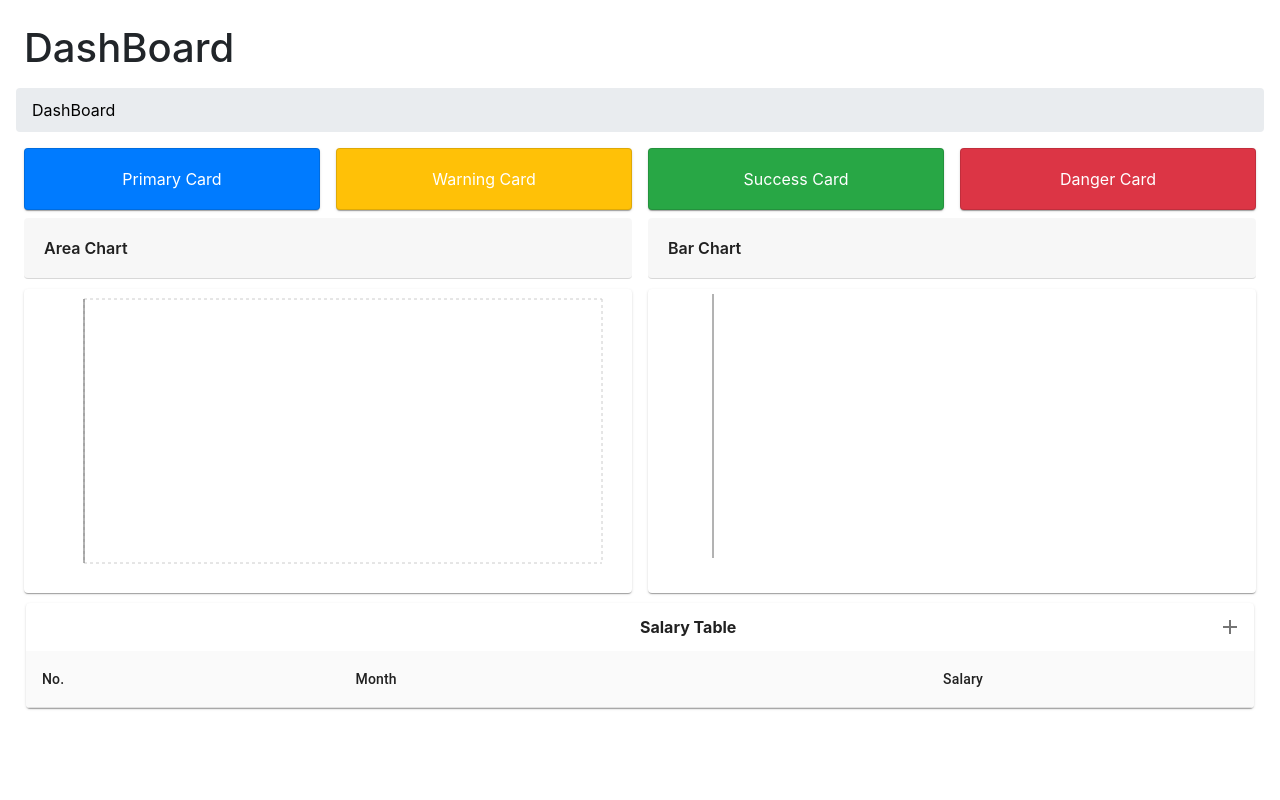
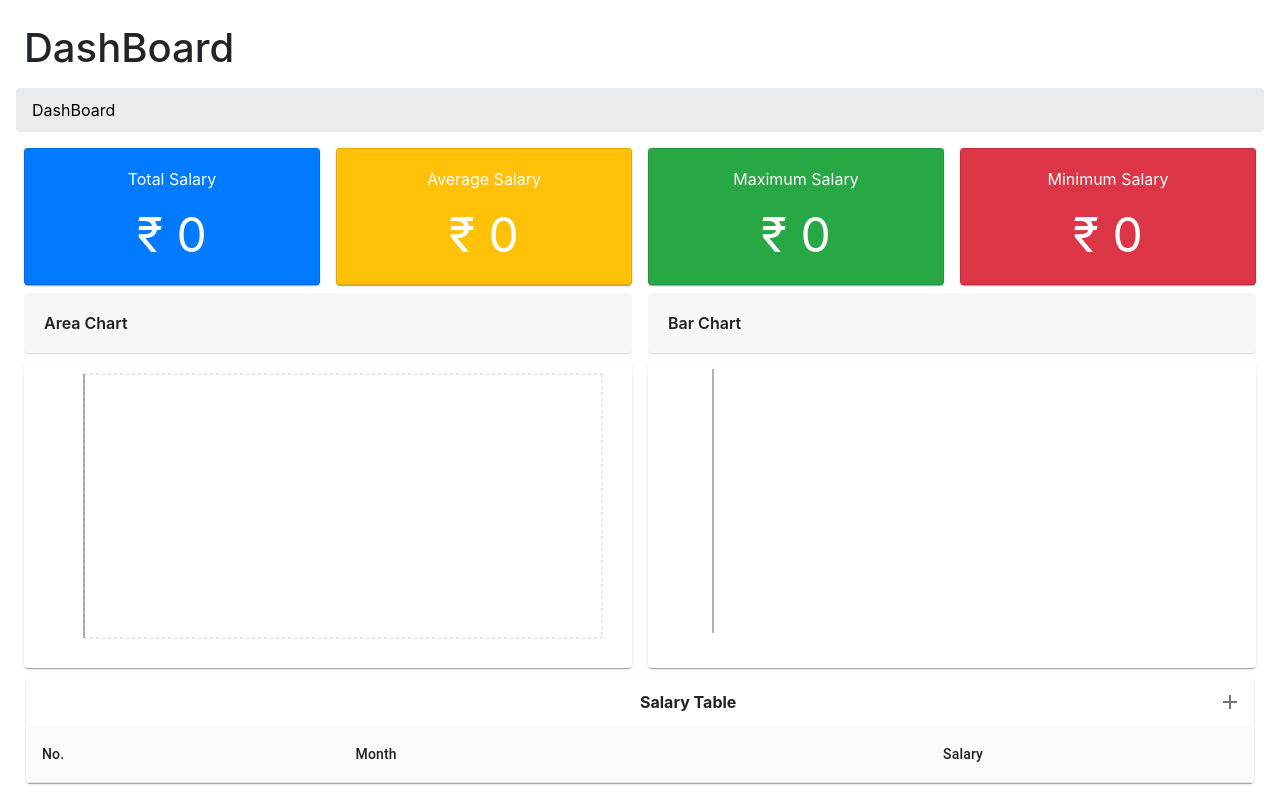
Before and after one commit to siddhantbrijsinha/dashboard, a React (Create React App) app: page / in a window 1280 px wide. Built offline with nearby package versions, Linux system fonts and the light colour scheme.

Commit message:
Dynamic card

```diff
--- a/src/Components/CardContainer/index.js
+++ b/src/Components/CardContainer/index.js
@@ -1,32 +1,87 @@
 import React from 'react';
-import { Grid, Card } from '@material-ui/core';
+import { Grid, Card, Tooltip } from '@material-ui/core';
 import './style.css';
+import { connect } from 'react-redux';
+import { getMaxSalary, getMinSalary, getAverageSalary, getTotalSalary } from '../../helper/common';
 
-const CardContainer = () => {
+const CardStyle = {
+    textAlign: 'center',
+    textOverflow: 'ellipsis',
+    whiteSpace: 'nowrap',
+    fontSize: 'xxx-large'
+}
+
+const CardContainer = ({ graphData }) => {
+    const maxSalary = (graphData.length !== 0 && getMaxSalary(graphData)) || 0
+    const minSalary = (graphData.length !== 0 && getMinSalary(graphData)) || 0
+    const avgSalary = (graphData.length !== 0 && getAverageSalary(graphData)) || 0
+    const totalSalary = (graphData.length !== 0 && getTotalSalary(graphData)) || 0
+
     return (
         <Grid container spacing={2}>
             <Grid item xs={12} md={3} sm={6}>
                 <Card className="card card1">
-                    Primary Card
+                    <Grid container spacing={2}>
+                        <Grid item xs={12}>
+                            Total Salary
+                        </Grid>
+                        <Tooltip title={`${totalSalary}`}>
+                            <Grid item xs={12} style={CardStyle}>
+                                ₹ {totalSalary}
+                            </Grid>
+                        </Tooltip>
+                    </Grid>
                 </Card>
             </Grid>
             <Grid item xs={12} md={3} sm={6}>
                 <Card className="card card2">
-                    Warning Card
+                    <Grid container spacing={2}>
+                        <Grid item xs={12}>
+                            Average Salary
+                        </Grid>
+                        <Tooltip title={`${avgSalary}`}>
+                            <Grid item xs={12} style={CardStyle}>
+                                ₹ {avgSalary}
+                            </Grid>
+                        </Tooltip>
+                    </Grid>
                 </Card>
             </Grid>
             <Grid item xs={12} md={3} sm={6}>
                 <Card className="card card3">
-                    Success  Card
+                    <Grid container spacing={2}>
+                        <Grid item xs={12}>
+                            Maximum Salary
+                        </Grid>
+                        <Tooltip title={`${maxSalary}`}>
+                            <Grid item xs={12} style={CardStyle}>
+                                ₹ {maxSalary}
+                            </Grid>
+                        </Tooltip>
+                    </Grid>
                 </Card>
             </Grid>
             <Grid item xs={12} md={3} sm={6}>
                 <Card className="card card4">
-                    Danger Card
+                    <Grid container spacing={2}>
+                        <Grid item xs={12}>
+                            Minimum Salary
+                        </Grid>
+                        <Tooltip title={`${minSalary}`}>
+                            <Grid item xs={12} style={CardStyle}>
+                                ₹ {minSalary}
+                            </Grid>
+                        </Tooltip>
+                    </Grid>
                 </Card>
             </Grid>
         </Grid>
     )
 }
 
-export default CardContainer;
+const mapStateToProps = (state) => {
+    const dataManipulation = state.dataManipulation;
+    return { graphData: dataManipulation.graphData || [] };
+};
+
+export default connect(mapStateToProps)(CardContainer);
--- a/src/Components/CardContainer/style.css
+++ b/src/Components/CardContainer/style.css
@@ -15,6 +15,7 @@
   min-height: 1px;
   color: #fff !important;
   padding: 1.25rem;
+  overflow: hidden;
 }
 
 .card1 {
--- a/src/Components/CustomChart/index.js
+++ b/src/Components/CustomChart/index.js
@@ -20,8 +20,6 @@ const CustomChart = (props) => {
     return (
       <ResponsiveContainer width='100%' aspect={4.0 / 2.0}>
         <AreaChart
-          // width={300}
-          // height={200}
           style={{ margin: "auto" }}
           data={props.graphData}
           syncId="anyId"
@@ -45,7 +43,7 @@ const CustomChart = (props) => {
   const barChart = () => {
     return (
       <ResponsiveContainer width='100%' aspect={4.0 / 2.0}>
-        <BarChart /* width={300} height={200} */ style={{ margin: "auto" }} data={props.graphData}>
+        <BarChart style={{ margin: "auto" }} data={props.graphData}>
           <XAxis dataKey="month" />
           <YAxis />
           <Bar dataKey="salary" fill="#8884d8" />
@@ -59,13 +57,13 @@ const CustomChart = (props) => {
     <Grid container spacing={2} className="parent-chart-div">
       <Grid item xs={12} md={6} lg={6} sm={12}>
         <Card className="top-card">Area Chart</Card>
-        <Paper style={{marginTop: '10px'}}>
+        <Paper style={{ marginTop: '10px' }}>
           {areaChart()}
         </Paper>
       </Grid>
       <Grid item xs={12} md={6} lg={6} sm={12}>
         <Card className="top-card">Bar Chart</Card>
-        <Paper style={{marginTop: '10px'}}>
+        <Paper style={{ marginTop: '10px' }}>
           {barChart()}
         </Paper>
       </Grid>
--- a/src/Components/CustomTable/index.js
+++ b/src/Components/CustomTable/index.js
@@ -50,7 +50,7 @@ const CustomTable = (props) => {
             <TableBody>
               {props.graphData.map((row, index) => (
                 <TableRow key={row.name}>
-                  <TableCell style={{ width: 20 }} align="center">
+                  <TableCell key={index} style={{ width: 20 }} align="center">
                     {index + 1}
                   </TableCell>
                   <TableCell align="center">{`${row.month}`}</TableCell>
--- a/src/helper/common.js
+++ b/src/helper/common.js
@@ -21,3 +21,28 @@ export const range = (start, stop, step) => {
 
   return result;
 };
+
+export const getMaxSalary = (data) => {
+  return data.reduce((max, b) => Math.max(max, b.salary), data[0].salary);
+}
+
+export const getMinSalary = (data) => {
+  return data.reduce((min, b) => Math.min(min, b.salary), data[0].salary);
+}
+
+
+export const getAverageSalary = (data) => {
+  let sum = 0;
+  data.forEach((value) => {
+    sum += parseInt(value.salary);
+  })
+  return (sum / data.length);
+}
+
+export const getTotalSalary = (data) => {
+  let sum = 0;
+  data.forEach((value) => {
+    sum += parseInt(value.salary);
+  })
+  return sum;
+}
--- a/src/shared/Modal/index.js
+++ b/src/shared/Modal/index.js
@@ -18,7 +18,7 @@ const PopUp = ({ dataAddition, popUpClose }) => {
   const [month, setMonth] = useState("");
   const [year, setYear] = useState(2020);
 
-  const [salary, setSalary] = useState("");
+  const [salary, setSalary] = useState(0);
 
   const handleOnButtonClick = () => {
     let timeData = `${month}-${year}`;
```
Lines whose indentation alone changed are shown as unchanged.
